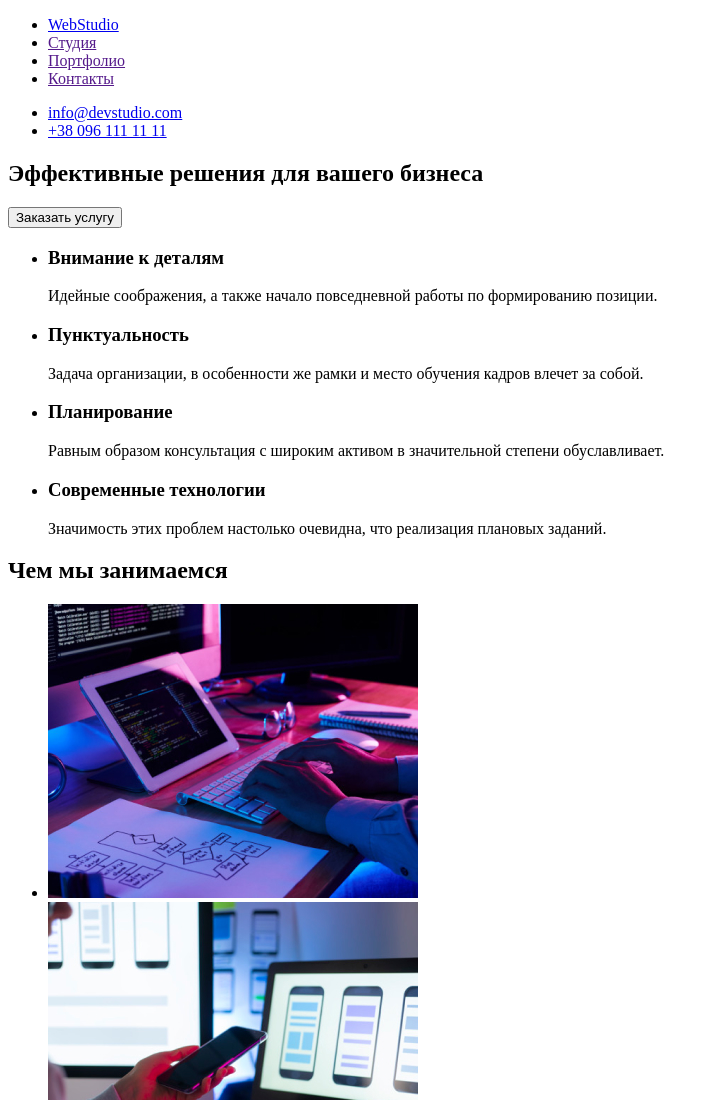
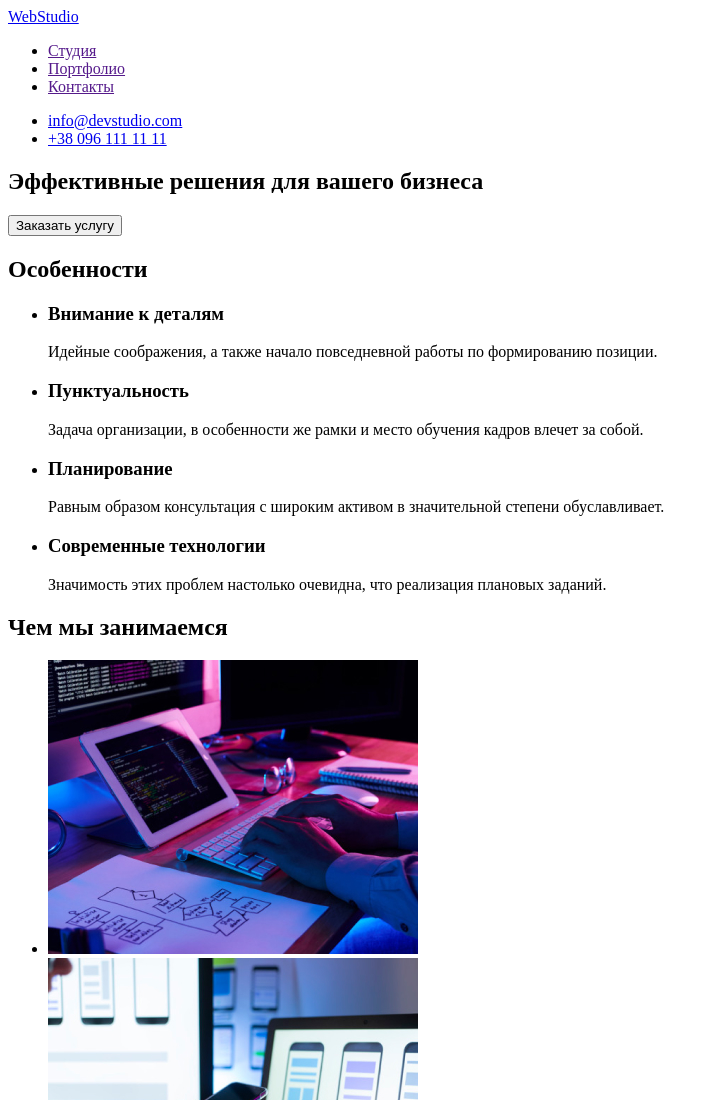
Before and after one commit to ViktoriiaMurzhak/goit-markup-hw-01, a plain HTML site: page index.html in a window 1280 px wide. Shown: the top 1100 px of the page, without its empty margins (0-719 px from the left). Drawn offline with Linux system fonts and the light colour scheme.

Commit message:
виправлення

```diff
--- a/index.html
+++ b/index.html
@@ -1,24 +1,21 @@
 <!DOCTYPE html>
 <html lang="ru">
-
 <head>
   <meta charset="UTF-8">
   <meta http-equiv="X-UA-Compatible" content="IE=edge">
   <meta name="viewport" content="width=device-width, initial-scale=1.0">
   <title>Document</title>
 </head>
-
 <body>
   <!-- Шапка сторінки з логотипом (верхній блок)-->
   <header>
     <nav>
+      <a href="./index.html">WebStudio</a>
       <!-- Навігація на інші сторінки -->
         <ul>
-          <li><a href="./index.html">WebStudio</a></li>
           <li><a href="">Студия</a></li>
           <li><a href="">Портфолио</a></li>
           <li><a href="">Контакты</a></li>
-
         </ul>
     </nav>
     <ul>
@@ -26,7 +23,6 @@
         <li><a href="tel:+380961111111">+38 096 111 11 11</a></li>
     </ul>
   </header>
-
   <!-- Унікальний контент сторінки (3 блоки)-->
   <main>
     <!--Эффективные решения для вашего бизнеса-->
@@ -34,9 +30,9 @@
       <h1>Эффективные решения для вашего бизнеса</h1>
       <button type="button" class="button">Заказать услугу</button>
     </section>
-
     <!--Чем мы занимаемся-->
     <section>
+      <h2>Особенности</h2>
         <ul>
           <li>
             <h3>Внимание к деталям</h3>
@@ -56,7 +52,6 @@
           </li>
             </ul>
       </section>
-
       <section>
         <h2>Чем мы занимаемся</h2>
         <ul>
@@ -65,8 +60,6 @@
           <li><img src="./images/box3.jpg" alt="photo3" width="370"></li>
         </ul>
       </section>
-
-
     <!--Наша команда-->
     <section>
       <h2>Наша команда</h2>
@@ -101,12 +94,11 @@
     <!-- Посилання на соцмережі -->
     <address>
     <ul>
-      <li><a href="">г. Киев, пр-т Леси Украинки, 26</a></li>
+      <li><a href="https://goo.gl/maps/HZU3c6R3okZjk7ic6" target="_blank" rel="noopener noreferrer">г. Киев, пр-т Леси Украинки, 26</a></li>
       <li><a href="mailto:info@example.com">info@example.com</a></li>
       <li><a href="tel:+380991111111">+38 099 111 11 11</a></li>
     </ul>
     </address>
   </footer>
 </body>
-
 </html>
```
